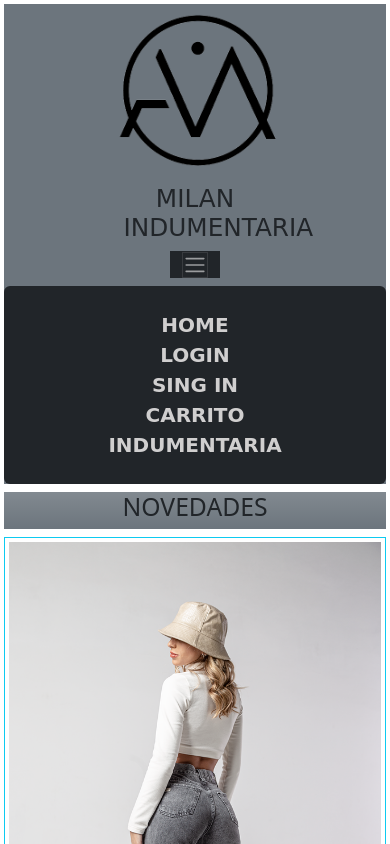
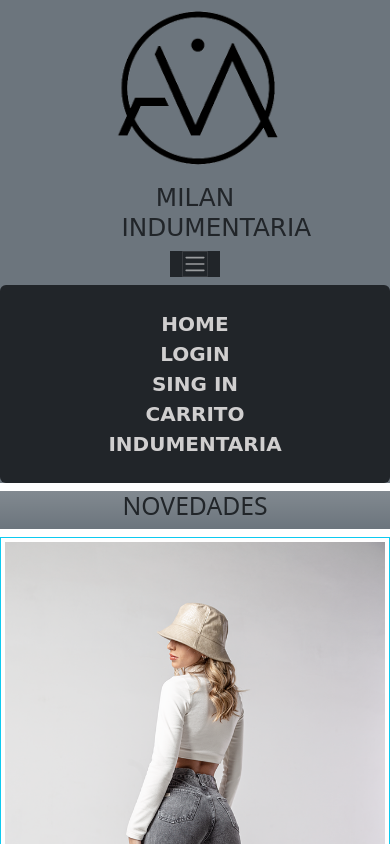
Before and after one commit to smasters90/MilanIndumentaria_Js, a website: page index.html in a window 390 px wide. Both pictures are taken after a click on the button "Toggle navigation". Shown: the top 844 px of the page. Drawn offline with nearby package versions, Linux system fonts and the light colour scheme; files that its build step writes are made by us from their sources; files whose address does not match are found by name; a web font is replaced by a local one.

Commit message:
pequeña modificacion

```diff
--- a/index.html
+++ b/index.html
@@ -5,17 +5,13 @@
     <meta http-equiv="X-UA-Compatible" content="IE=edge">
     <meta name="viewport" content="width=device-width, initial-scale=1.0">
 
-    <link rel="stylesheet" href="/scss/style.css">
-    <link href="https://fonts.googleapis.com/css2?family=Square+Peg&display=swap" rel="stylesheet">
     <link href="https://cdn.jsdelivr.net/npm/bootstrap@5.2.0-beta1/dist/css/bootstrap.min.css" rel="stylesheet" integrity="sha384-0evHe/X+R7YkIZDRvuzKMRqM+OrBnVFBL6DOitfPri4tjfHxaWutUpFmBp4vmVor" crossorigin="anonymous">
-
-    <title>Mila Indumentaria</title>
+    <link rel="stylesheet" href="../mi_repo/scss/style.css">
 </head>
-
-<body class="bodyIndex p-1">
+<body class="body__login">
     <header class="header d-flex flex-column align-items-center bg-secondary flex-xl-row" >
         <div class="header__logo d-flex flex-column align-items-center">
-            <img src="img/logo.png" class="col-8 mx-auto pb-2 align-items-center col-md-6">
+            <img src="../mi_repo/img/logo.png" class="col-8 mx-auto pb-2 align-items-center col-md-6">
             <h2 class="logo__titulo text-center px-4 w-50"> MILAN INDUMENTARIA</h2>
         </div>
         <nav class="nav navbar-dark bg-dark mx-auto mb-2">
@@ -25,13 +21,13 @@
                 </button>
               </div>
         </nav>
-            <div class=" d-xl-block collapse  w-100 " id="navbarToggleExternalContent">
+            <div class="collapse  w-100 " id="navbarToggleExternalContent">
                     <div class="list-group align-items-center  bg-dark p-4 flex-xl-row justify-content-xl-evenly">
                         <a class="enlace fw-bold" href="../mi_repo/index.html"> HOME </a>
-                        <a class="enlace fw-bold" href="pages/login.html"> LOGIN </a>
-                        <a class="enlace fw-bold" href="pages/singin.html"> SING IN</a>
-                        <a class="enlace fw-bold" href="pages/carrito.html"> CARRITO</a></li>
-                        <a class="enlace fw-bold" href="pages/mujer.html"> INDUMENTARIA</a>
+                        <a class="enlace fw-bold" href="../mi_repo/pages/login.html"> LOGIN </a>
+                        <a class="enlace fw-bold" href="../mi_repo/pages/singin.html"> SING IN</a>
+                        <a class="enlace fw-bold" href="../mi_repo/pages/carrito.html"> CARRITO</a></li>
+                        <a class="enlace fw-bold" href="../mi_repo/pages/mujer.html"> INDUMENTARIA</a>
 
                     </div>
                 </div>
--- a/scss/_main.scss
+++ b/scss/_main.scss
@@ -58,11 +58,9 @@
     background: linear-gradient(rgba(246,144,100,1) 34%, rgba(235,158,58,0.9108018207282913) 100%);
 
     .form__botones input {
-        font-family: 'Inconsolata', monospace;
-        cursor: pointer;
-        border-style: solid;
-        background-color:rgb(112, 161, 206);
-        transition: 0.6s;
+        @extend %form;
+
+        @include boton (solid, rgb(112, 161, 206), 0.6s );
 
         &:hover{
             transform: scale(1.1, 1.1);
@@ -96,11 +94,8 @@
 }
 
 .formIndumentaria__agregar{
-    font-family: 'Inconsolata', monospace;
-    cursor: pointer;
-    background-color: rgb(0, 0, 0);
-    border: rgba(236, 196, 122, 0.856) solid 3px;
-    transition: 0.6s;
+    @extend %form;
+    @include boton (rgba(236, 196, 122, 0.856) solid 3px, rgb(0, 0, 0), 0.6s );
     color: rgb(245, 245, 245);
 
     &:active{
@@ -111,6 +106,8 @@
         transform: scale(1.1, 1.1);
     }
 }
+
+
 
 .contButton{
     right: 10px;
--- /dev/null
+++ b/scss/_variables.scss
@@ -0,0 +1,12 @@
+
+%form{
+    font-weight: 900;
+    font-family: 'Inconsolata', monospace;
+    cursor: pointer;
+}
+
+@mixin boton($border, $bgcolor, $transition){
+    border: $border;
+    background-color: $bgcolor;
+    transition: $transition;
+}
--- a/scss/style.scss
+++ b/scss/style.scss
@@ -1,2 +1,3 @@
+@import "_variables";
 @import "fonts";
 @import "main";
```
Also changed, not shown: pages/mujer.html (+1 -1 lines), scss/style.css, 1 other file.
